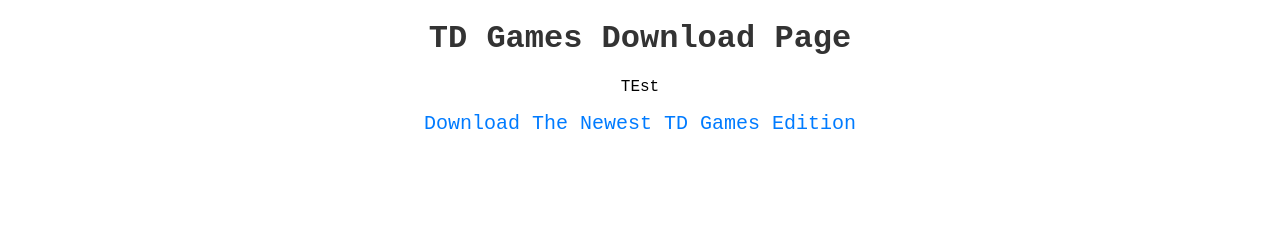
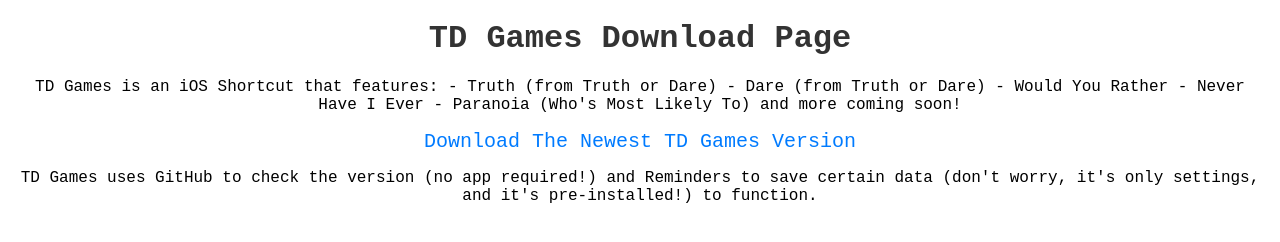
Before and after one commit to DDCcarr1/shortcuts, a plain HTML site: page td-games/index.html in a window 1280 px wide. Drawn offline with Linux system fonts and the light colour scheme.

Commit message:
Update index.html

```diff
--- a/td-games/index.html
+++ b/td-games/index.html
@@ -27,7 +27,14 @@
 </head>
 <body>
     <h1>TD Games Download Page</h1>
-    <p>TEst</p>
-    <a href="#" class="download-link">Download The Newest TD Games Edition</a>
+    <p>TD Games is an iOS Shortcut that features:
+         - Truth (from Truth or Dare)
+         - Dare (from Truth or Dare)
+         - Would You Rather
+         - Never Have I Ever
+         - Paranoia (Who's Most Likely To)
+    and more coming soon!</p>
+    <a href="https://ddccarr1.github.io/shortcuts/td-games/versions/TD%20Games%201.1" class="download-link">Download The Newest TD Games Version</a>
+    <p>TD Games uses GitHub to check the version (no app required!) and Reminders to save certain data (don't worry, it's only settings, and it's pre-installed!) to function.</p>
 </body>
 </html>
```
